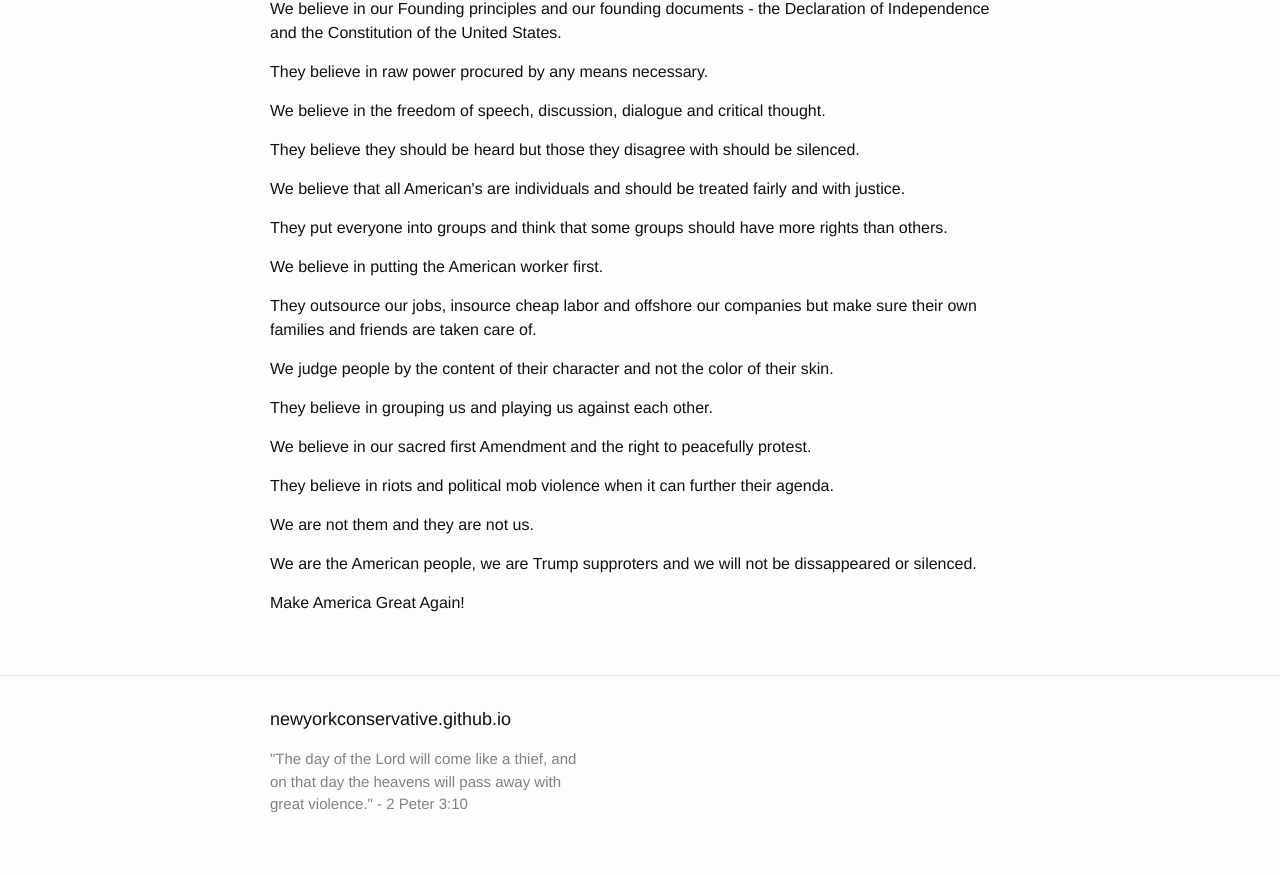
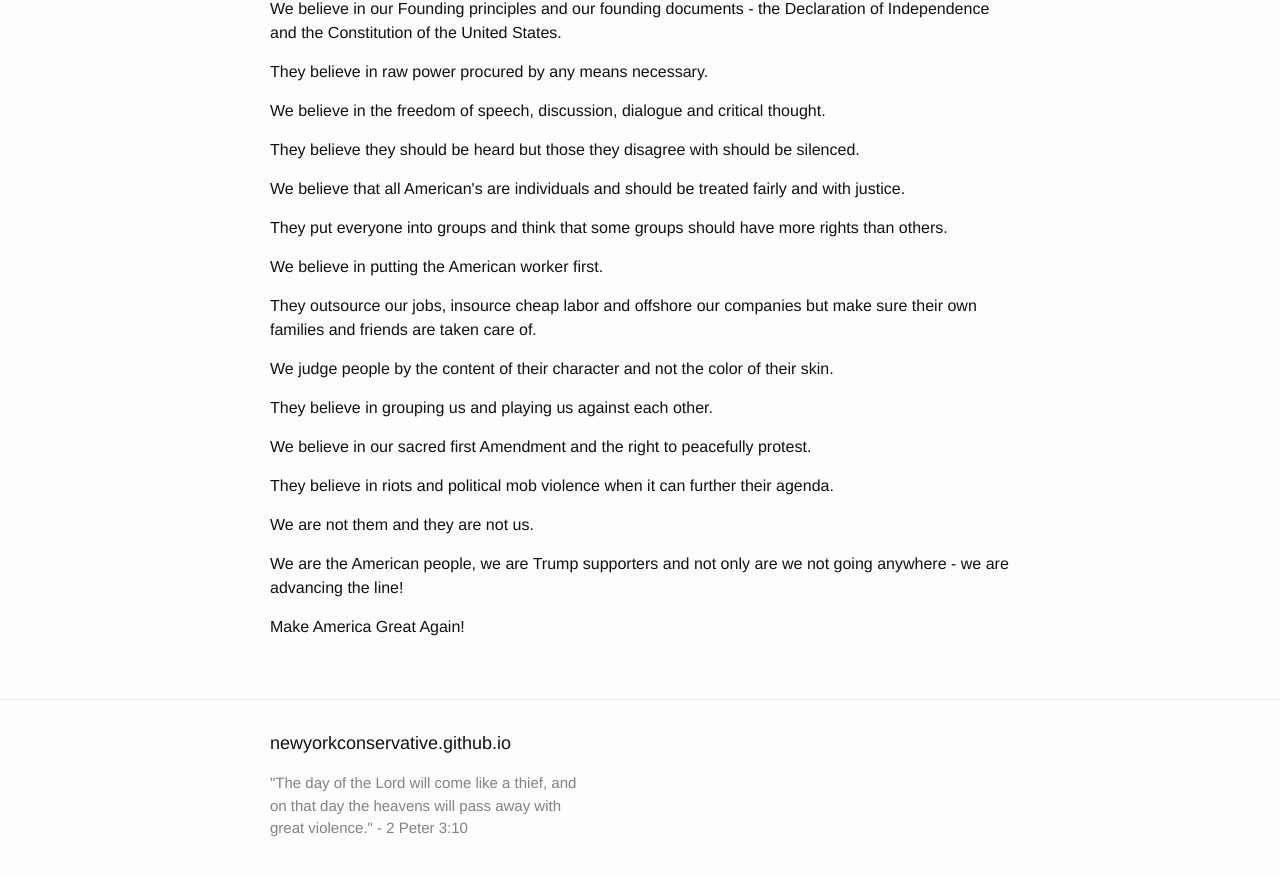
Before and after one commit to newyorkconservative/newyorkconservative.github.io, a Jekyll site: the page built from _posts/2021-01-11-them-the-power-elite-and-us-we-the-people.md, in a window 1280 px wide and 900 px high, scrolled down 1415 px. Shown: the top 875 px of the window. Built offline with Jekyll 4.4.1, drawn with Linux system fonts in a browser that asks for light colours.

Commit message:
Syncing _posts/2021-01-11-them-the-power-elite-and-us-we-the-people.md from WordPress at https://www.newyorkconservative.com () - wpghs

```diff
--- a/_posts/2021-01-11-them-the-power-elite-and-us-we-the-people.md
+++ b/_posts/2021-01-11-them-the-power-elite-and-us-we-the-people.md
@@ -136,7 +136,7 @@ post_date: 2021-01-11 22:39:53
 <!-- /wp:paragraph -->
 
 <!-- wp:paragraph -->
-<p>We are the American people, we are Trump supproters and we will not be dissappeared or silenced.</p>
+<p>We are the American people, we are Trump supporters and not only are we not going anywhere - we are advancing the line!</p>
 <!-- /wp:paragraph -->
 
 <!-- wp:paragraph -->
```
